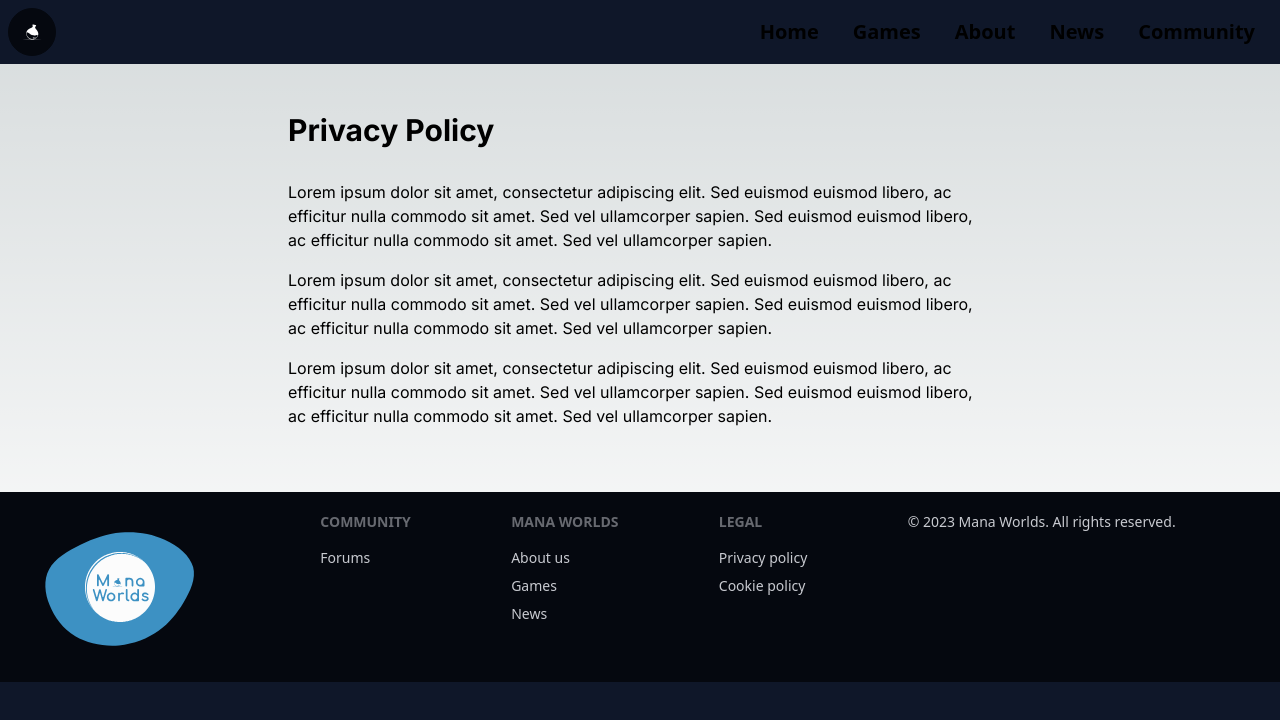
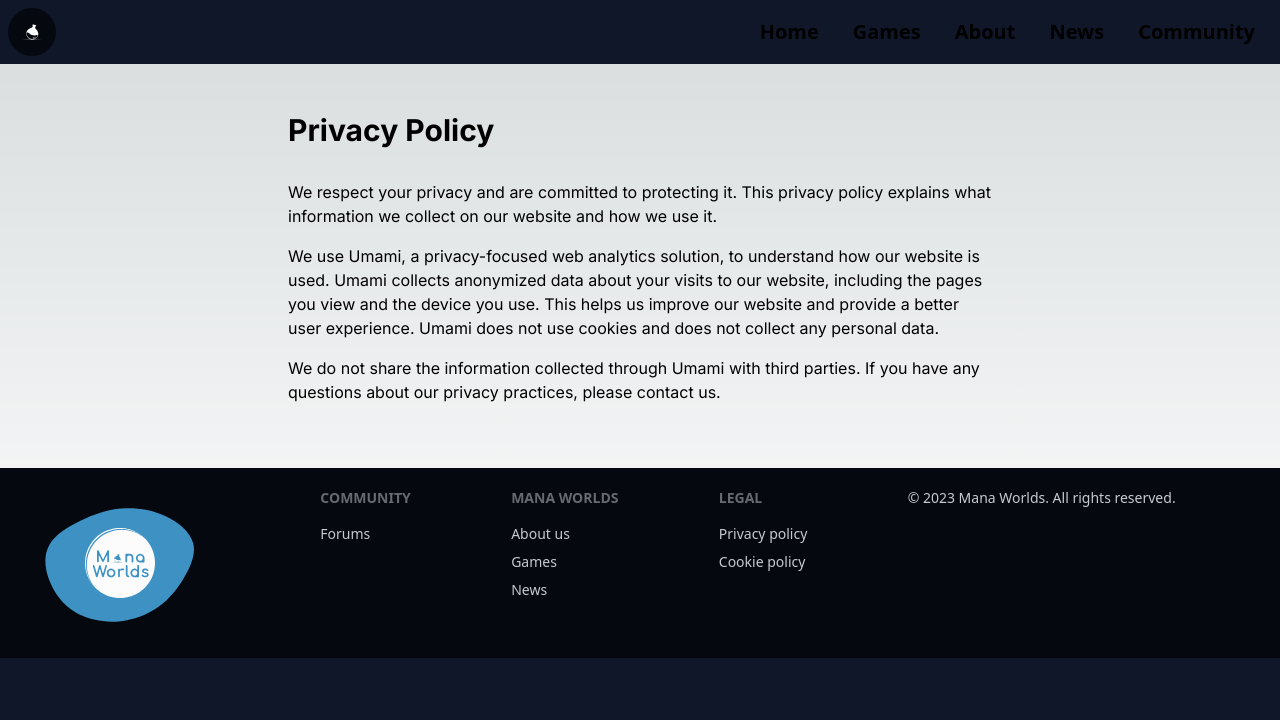
Before and after one commit to AaronPierson/Mana-Worlds, a Next.js app: page /legal/privacy-policy in a window 1280 px wide. Shown: the top 720 px of the page. Built offline with nearby package versions, Linux system fonts and the light colour scheme.

Commit message:
added content to the privacy page

```diff
--- a/app/legal/privacy-policy/page.tsx
+++ b/app/legal/privacy-policy/page.tsx
@@ -6,24 +6,16 @@ const PrivacyPolicyPage = () => {
   <div className="max-w-3xl mx-auto px-4 sm:px-6 lg:px-8 py-12">
     <h1 className="text-3xl font-bold mb-8">Privacy Policy</h1>
     <p className="mb-4">
-          Lorem ipsum dolor sit amet, consectetur adipiscing elit. Sed euismod
-          euismod libero, ac efficitur nulla commodo sit amet. Sed vel
-          ullamcorper sapien. Sed euismod euismod libero, ac efficitur nulla
-          commodo sit amet. Sed vel ullamcorper sapien.
+      We respect your privacy and are committed to protecting it. This privacy policy explains what information we collect on our website and how we use it.
     </p>
     <p className="mb-4">
-          Lorem ipsum dolor sit amet, consectetur adipiscing elit. Sed euismod
-          euismod libero, ac efficitur nulla commodo sit amet. Sed vel
-          ullamcorper sapien. Sed euismod euismod libero, ac efficitur nulla
-          commodo sit amet. Sed vel ullamcorper sapien.
+      We use Umami, a privacy-focused web analytics solution, to understand how our website is used. Umami collects anonymized data about your visits to our website, including the pages you view and the device you use. This helps us improve our website and provide a better user experience. Umami does not use cookies and does not collect any personal data.
     </p>
     <p className="mb-4">
-          Lorem ipsum dolor sit amet, consectetur adipiscing elit. Sed euismod
-          euismod libero, ac efficitur nulla commodo sit amet. Sed vel
-          ullamcorper sapien. Sed euismod euismod libero, ac efficitur nulla
-          commodo sit amet. Sed vel ullamcorper sapien.
+      We do not share the information collected through Umami with third parties. If you have any questions about our privacy practices, please contact us.
     </p>
   </div>
+
   );
 };
 
```
Lines whose indentation alone changed are shown as unchanged.
